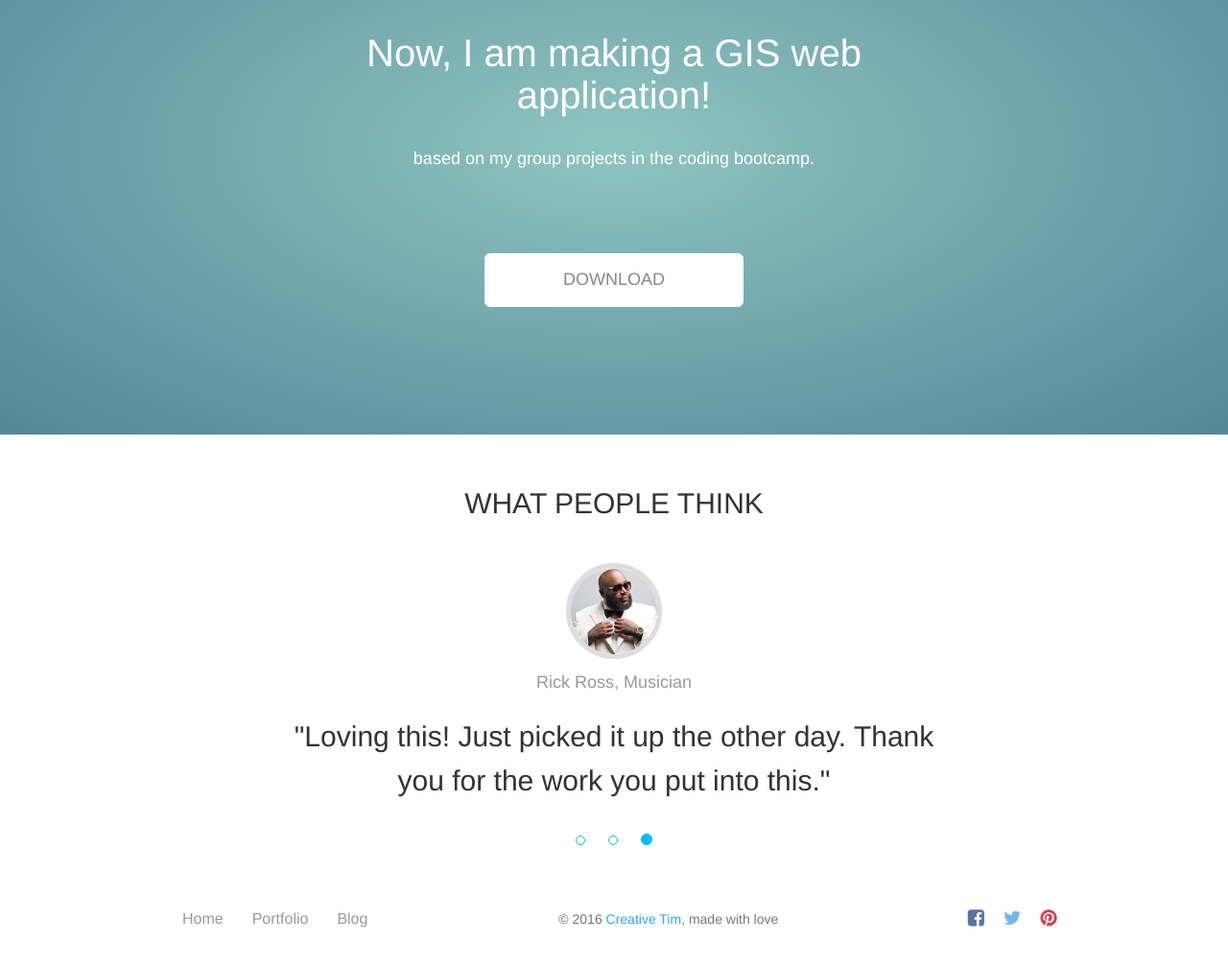
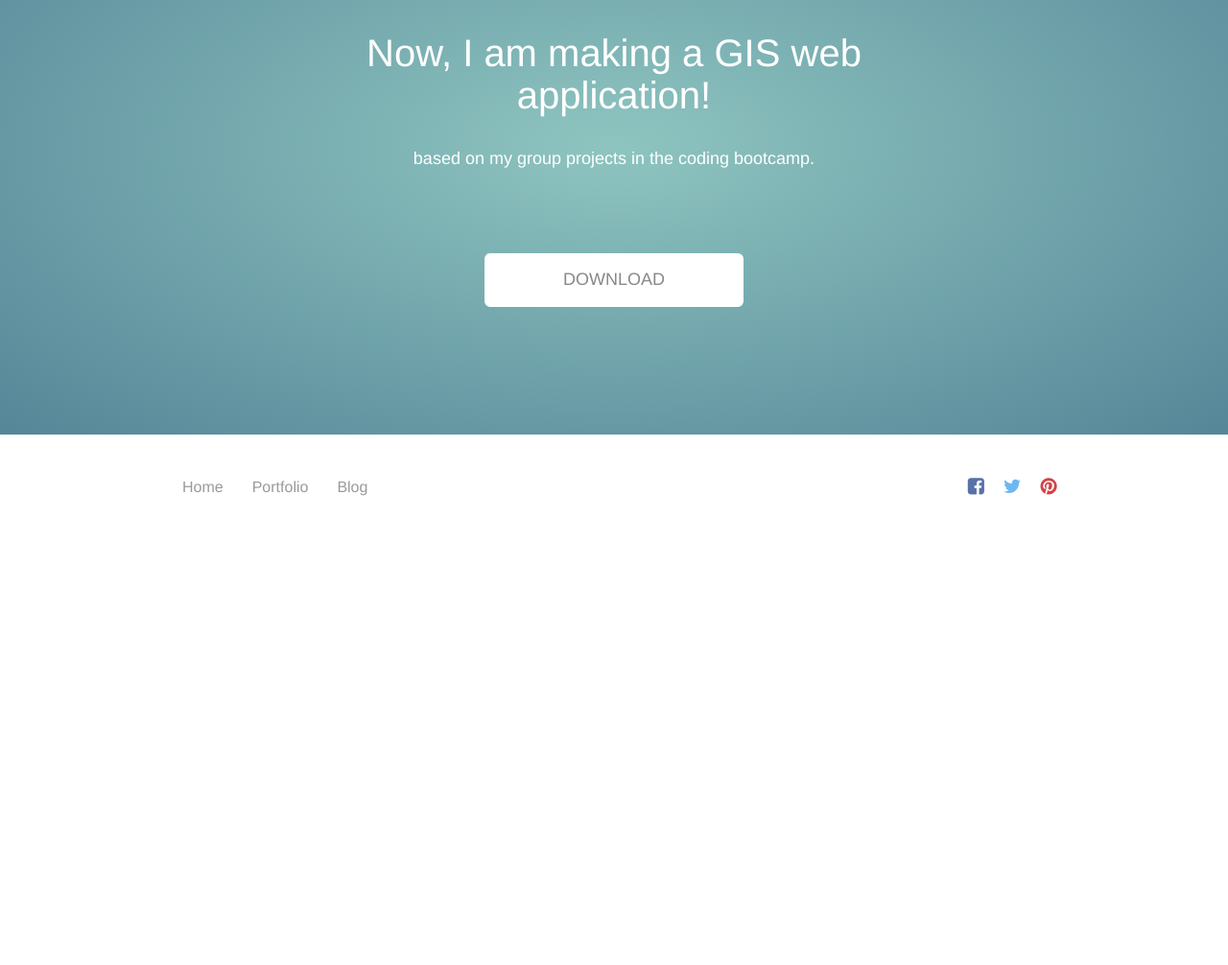
Before and after one commit to sungjin-shane/sungjin-shane.github.io, a website: page index.html in a window 1280 px wide. Shown: the part 3565-4571 px from the top of the page at 96% size. After the commit the page ends 4129 px from the top, so only its background shows below. Drawn offline with Linux system fonts and the light colour scheme.

Commit message:
blocked some codes useless

```diff
--- a/index.html
+++ b/index.html
@@ -4,7 +4,7 @@
         <meta charset="utf-8" />
         <link rel="icon" type="image/png" href="assets/img/icon3.ico">
         <meta http-equiv="X-UA-Compatible" content="IE=edge,chrome=1" />
-        <title>Awesome Landing Page by Creative Tim</title>
+        <title>I am Shane Park</title>
         <meta content='width=device-width, initial-scale=1.0, maximum-scale=1.0, user-scalable=0' name='viewport' />
         <meta name="viewport" content="width=device-width" />
 
@@ -282,16 +282,16 @@
                     <div class="info">
                         <h1>Now, I am making a GIS web application!</h1>
                         <p>based on my group projects in the coding bootcamp.</p>
-                        <a href="http://www.creative-tim.com/product/awesome-landing-page" class="btn btn-neutral btn-lg btn-fill">DOWNLOAD</a>
+                        <a href="#" class="btn btn-neutral btn-lg btn-fill">DOWNLOAD</a>
                     </div>
                 </div>
             </div>
 
-            <div class="section section-testimonial">
+            <!-- <div class="section section-testimonial">
                     <div class="container">
                         <h4 class="header-text text-center">What people think</h4>
                         <div id="carousel-example-generic" class="carousel fade" data-ride="carousel">
-                            <!-- Wrapper for slides -->
+
                             <div class="carousel-inner" role="listbox">
                                 <div class="item">
                                     <div class="mask">
@@ -328,7 +328,7 @@
                             </ol>
                         </div>
                     </div>
-                </div>
+                </div> -->
 
             <footer class="footer">
                 <div class="container">
@@ -361,9 +361,6 @@
                         <a class="btn btn-social btn-pinterest btn-simple">
                         <i class="fa fa-pinterest"></i>
                         </a>
-                    </div>
-                    <div class="copyright">
-                        &copy; 2016 <a href="http://www.creative-tim.com">Creative Tim</a>, made with love
                     </div>
                 </div>
             </footer>
```
